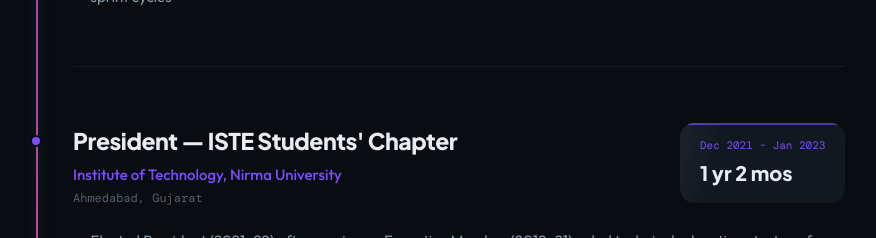
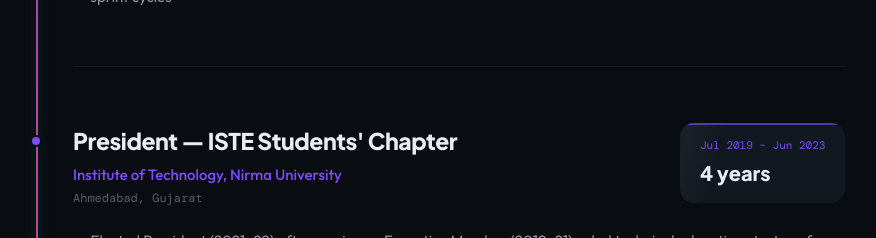
Before and after one commit to Neelesh-FS-Dev/my-portfolio, a React (Vite) app: page /experience in a window 1280 px wide. Shown: the part 2240-2478 px from the top of the page, without its empty margins (203-1079 px from the left). Built offline with nearby package versions, Linux system fonts and the light colour scheme; a web font is replaced by a local one.

Commit message:
Update experience duration for Nirma University role
Corrects the employment period from Dec 2021 – Jan 2023 to Jul 2019 – Jun 2023, reflecting the actual duration of 4 years rather than 1 year 2 months. This aligns the experience record with the accurate timeline of the position.

```diff
--- a/src/data/experience.js
+++ b/src/data/experience.js
@@ -61,8 +61,8 @@
     company: "Institute of Technology, Nirma University",
     companyUrl: "",
     location: "Ahmedabad, Gujarat",
-    period: "Dec 2021 – Jan 2023",
-    duration: "1 yr 2 mos",
+    period: "Jul 2019 – Jun 2023",
+    duration: "4 years",
     type: "past",
     mobileTech: [],
     webTech: [],
```
